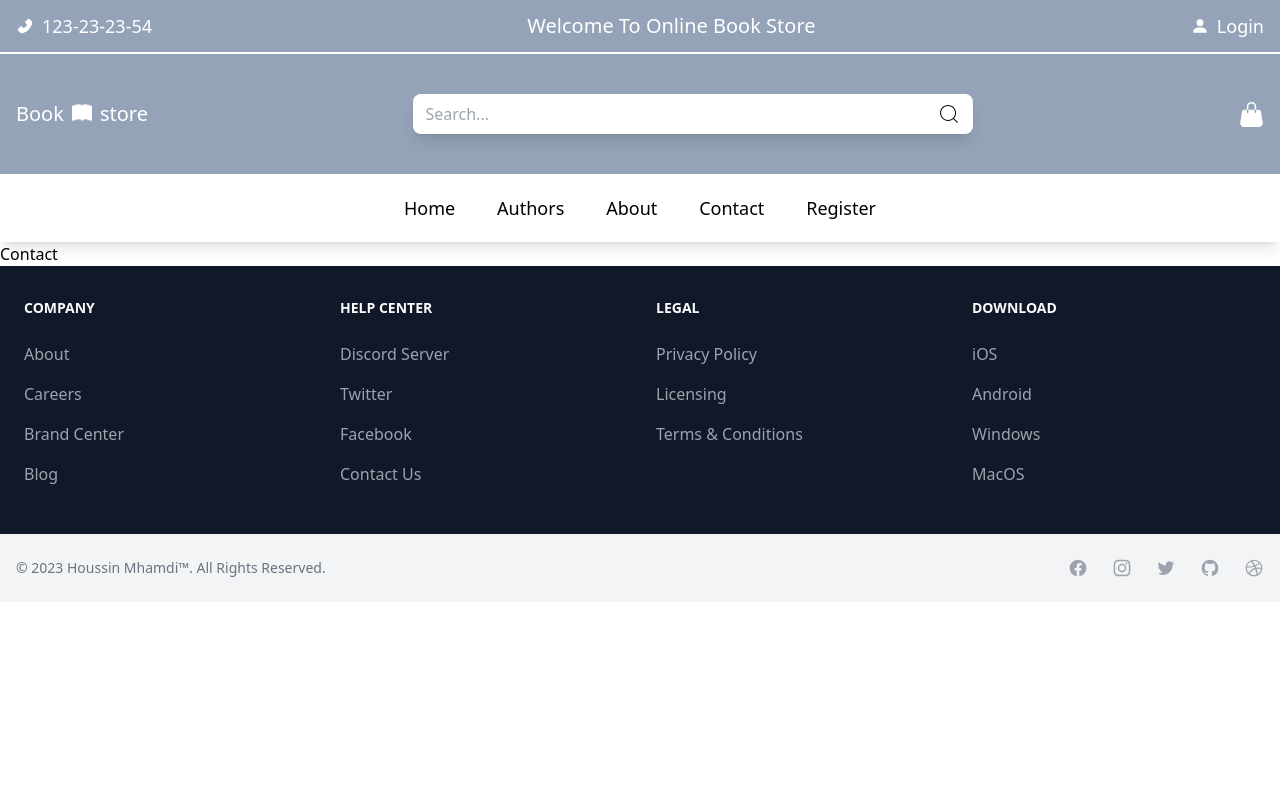
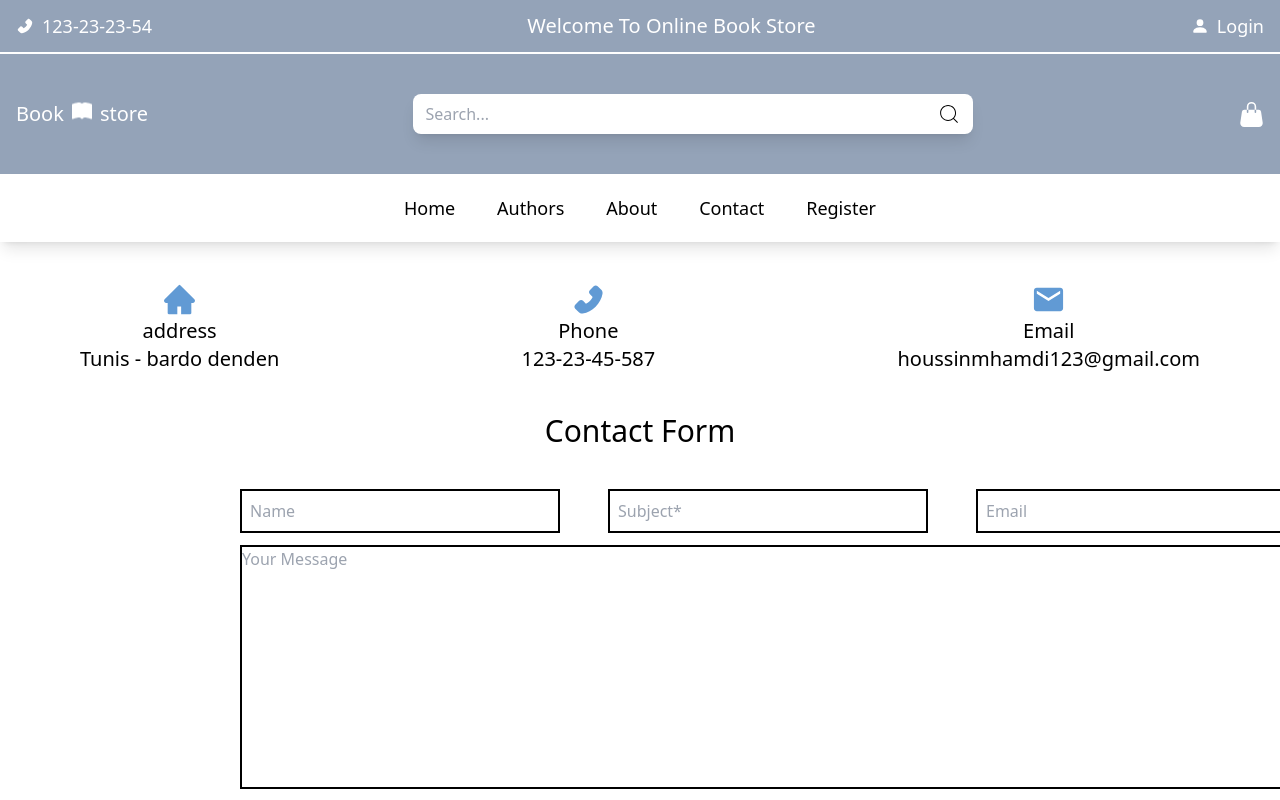
Before and after one commit to Houssin-Mhamdi/bookStoreFront, a React (Vite) app: page /contact in a window 1280 px wide. Shown: the top 800 px of the page. Built offline with nearby package versions, Linux system fonts and the light colour scheme.

Commit message:
create about and contact pages

```diff
--- a/src/pages/About.jsx
+++ b/src/pages/About.jsx
@@ -2,6 +2,17 @@ import React from 'react'
 
 export default function About() {
   return (
-    <div>About</div>
+    <>
+      <div className='container mx-auto px-20 w-[60rem] mt-5 mb-5'>
+        <h1 className='text-2xl font-bold text-center my-5'>About US</h1>
+        Lorem ipsum dolor sit amet consectetur adipisicing elit. Nisi saepe sed distinctio veritatis corrupti, recusandae repudiandae eum molestiae ratione, asperiores quae, voluptatum rem. Animi illo sapiente aliquam ipsum aut adipisci.
+        <div>
+          <strong className='text-center block'>
+            Version:1.0.0
+          </strong>
+        </div>
+      </div>
+
+    </>
   )
 }
--- a/src/pages/Authors.jsx
+++ b/src/pages/Authors.jsx
@@ -1,17 +1,17 @@
 import React, { useState } from 'react';
 import AuthorComp from '../components/AutherComp/AuthorComp.jsx';
-import SearchComp from '../components/AutherComp/SearchComp.jsx';
+import SearchComp from '../components/SearchComp/SearchComp.jsx';
 import { authors } from '../data/authors.js';
 
 export default function Authors() {
-  const [autherSearch,SetAutherSearch]=useState('')
-    const filterdAuthors = authors.filter((item)=>item.name.toLowerCase().includes(autherSearch))
+  const [autherSearch, SetAutherSearch] = useState('')
+  const filterdAuthors = authors.filter((item) => item.name.toLowerCase().includes(autherSearch))
   return (
     <div>
       <div className='container mx-auto px-28'>
-        <SearchComp SetAutherSearch={SetAutherSearch} autherSearch={autherSearch}/>
+        <SearchComp SetAutherSearch={SetAutherSearch} autherSearch={autherSearch} />
         <section className='flex justify-around items-center flex-wrap' >
-          {filterdAuthors.map((item) => {
+          {filterdAuthors <= 0 ? (<div className='text-2xl font-bold mb-12 mt-10 border-b-2 border-black'>No Author found </div>) : filterdAuthors.map((item) => {
             return (
               <AuthorComp item={item} key={item.id} />
             )
--- a/src/pages/Contact.jsx
+++ b/src/pages/Contact.jsx
@@ -1,7 +1,42 @@
-import React from 'react'
-
+import React from 'react';
+import { AiFillHome, AiFillPhone } from 'react-icons/ai';
+import { MdEmail } from 'react-icons/md';
 export default function Contact() {
   return (
-    <div>Contact</div>
+    <div className='container mx-auto px-20 py-10'>
+      <section className='flex justify-between items-center'>
+        <div className='flex flex-col items-center'>
+          <AiFillHome size={35} color={'619AD4'} />
+          <h2 className='text-xl font-light text-black'>address</h2>
+          <h2 className='text-xl font-light text-black'>Tunis - bardo denden</h2>
+        </div>
+        <div className='flex flex-col items-center'>
+          <AiFillPhone size={35} color={'619AD4'} />
+          <h2 className='text-xl font-light text-black'>Phone</h2>
+          <h2 className='text-xl font-light text-black'>123-23-45-587</h2>
+        </div>
+        <div className='flex flex-col items-center'>
+          <MdEmail size={35} color={'619AD4'} />
+          <h2 className='text-xl font-light text-black'>Email</h2>
+          <h2 className='text-xl font-light text-black'>houssinmhamdi123@gmail.com</h2>
+        </div>
+      </section>
+      <section>
+        <h2 className='text-center text-3xl mt-10'>Contact Form</h2>
+        <div className='ml-[10rem] mb-40 mt-10'>
+          <form className='flex flex-col text-center w-[66rem] h-40'>
+            <div className='flex justify-between items-center'>
+              <input className='border-2 p-2 w-80 border-black' type="text" placeholder='Name' />
+              <input className='border-2 p-2 w-80 border-black' type="text" placeholder='Subject*' />
+              <input className='border-2 p-2 w-80 border-black' type="text" placeholder='Email' />
+            </div>
+            <div className='w-5 h-5 mt-3'>
+              <textarea placeholder='Your Message' cols="30" rows="10" className='h-30 w-[66rem] border-2 border-black'></textarea>
+            </div>
+            <button className='mt-[15rem] text-left ml-5 bg-[#619AD4] block w-14 p-1 text-white pl-2 rounded-xl'>Send</button>
+          </form>
+        </div>
+      </section>
+    </div>
   )
 }
```
Also changed, not shown: src/components/SearchComp/SearchComp.jsx (renamed from src/components/AutherComp/SearchComp.jsx).
